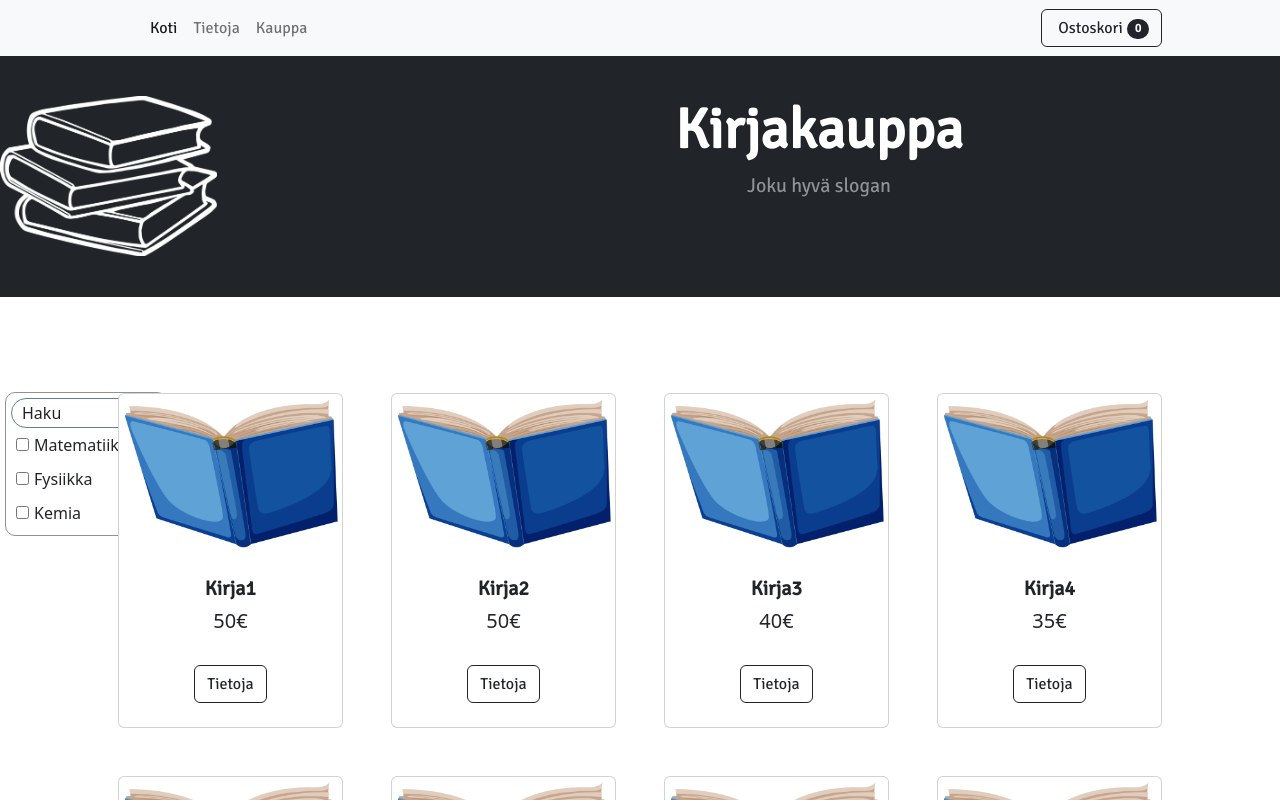
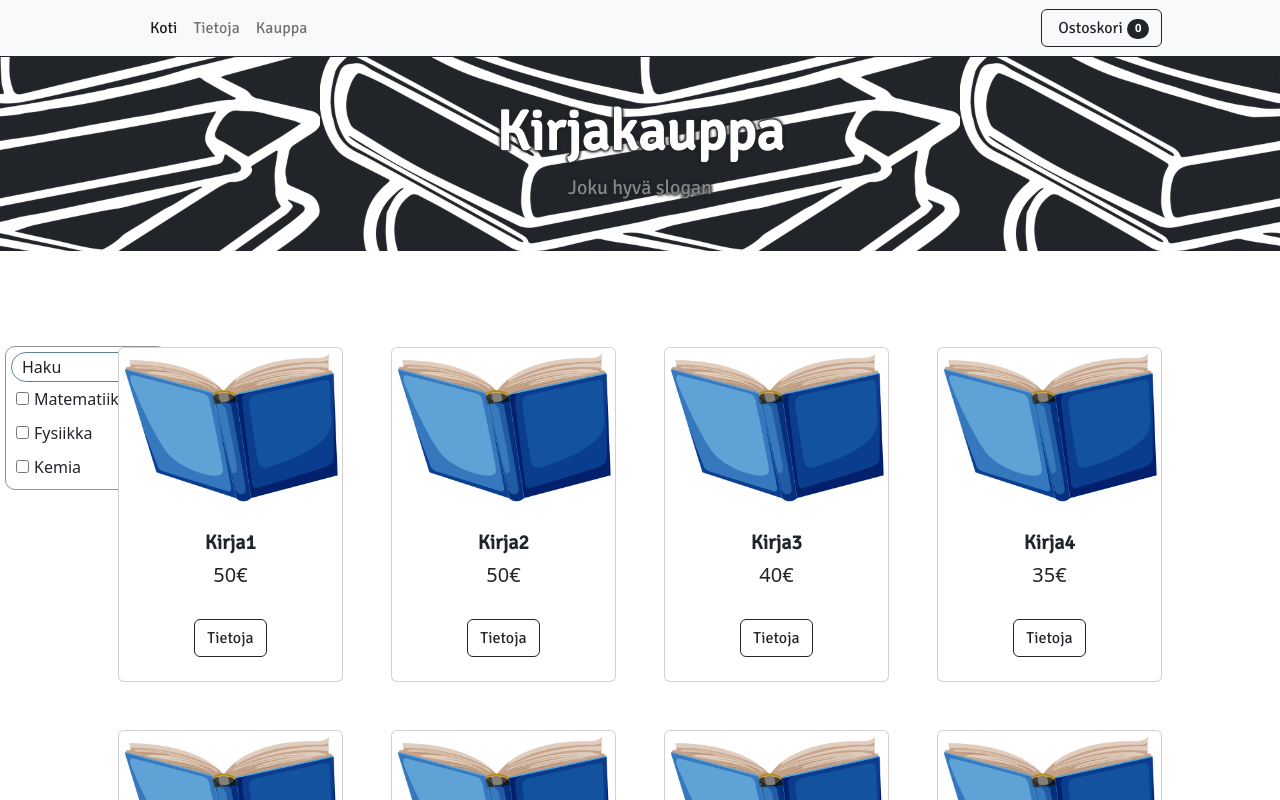
Before and after one commit to hmuratoski/BookShopForUsedBooks, a React (Create React App) app: page / in a window 1280 px wide. Shown: the top 800 px of the page. Built offline with nearby package versions, Linux system fonts and the light colour scheme.

Commit message:
logo changes

```diff
--- a/src/components/header.js
+++ b/src/components/header.js
@@ -9,13 +9,14 @@ export const Header = () => {
 	return (
 		<div>
 			<header className="bg-dark py-5 headerWrapper">
-				<div className="container px-4 px-lg-5 my-5 row">
+				<div className="headerContainer">
 					<div className="col-sm">
-						<img src={require('../images/book.png')} className="headerLogo"/>
+
 					</div>
 					<div className="headerTextWrapper text-center text-white">
+						<div className="headerTopPadding"/>
 						<h1 className="display-4 fw-bolder headerShopname">{language.shopName}</h1>
-						<p className="lead fw-normal text-white-50 mb-0 headerSlogan">{language.shopSlogan}</p>
+						<p className="lead fw-normal mb-0 headerSlogan">{language.shopSlogan}</p>
 					</div>
 				</div>
 			</header>
--- a/src/css/About.css
+++ b/src/css/About.css
@@ -4,13 +4,15 @@
 	text-align: center;
 	border-radius: 10px;
 	border: solid 1px;
-	border-color: #767676;
+	border-color: #d2d2d2;
 	margin: 5px;
 	padding: 5px;
 }
 
 .profileImage {
 	max-width: 75px;
+	border-radius: 10px;
+	border-color: #999999;
 }
 
 .teamWrapper {
--- a/src/css/Header.css
+++ b/src/css/Header.css
@@ -1,26 +1,28 @@
 .headerWrapper {
-	display: flexbox;
-	min-width: 500px;
-
+	background-image: url("../images/book.png");
+	background-size: 50%;
+	background-position: 50%;
+	display: flex;
 }
 
-.headerLogo {
-	display: inline-block;
-	position: absolute;
-	left: 0;
-	max-height: 20%;
-    filter: invert(100%);
-	font-family: "Regular";
+.headerContainer {
+	flex: 1;
+}
+
+.headerTopPadding {
+	height: 50px;
 }
 
 .headerTextWrapper {
-	flex: 1;
 	font-family: "Regular";
-	text-align: center;
 	z-index: 50;
 }
 
 .headerShopname,
 .headerSlogan {
-	text-shadow: -1px -1px 0 #212529, 1px -1px 0 #212529, -1px 1px 0 #212529, 1px 1px 0 #212529;
+	text-shadow: -1px -1px 3px #212529, 1px -1px 3px #212529, -1px 1px 3px #212529, 1px 1px 3px #212529;
 }
+
+.headerSlogan {
+	color: #888888;
+}
```
Also changed, not shown: src/images/book.png.
